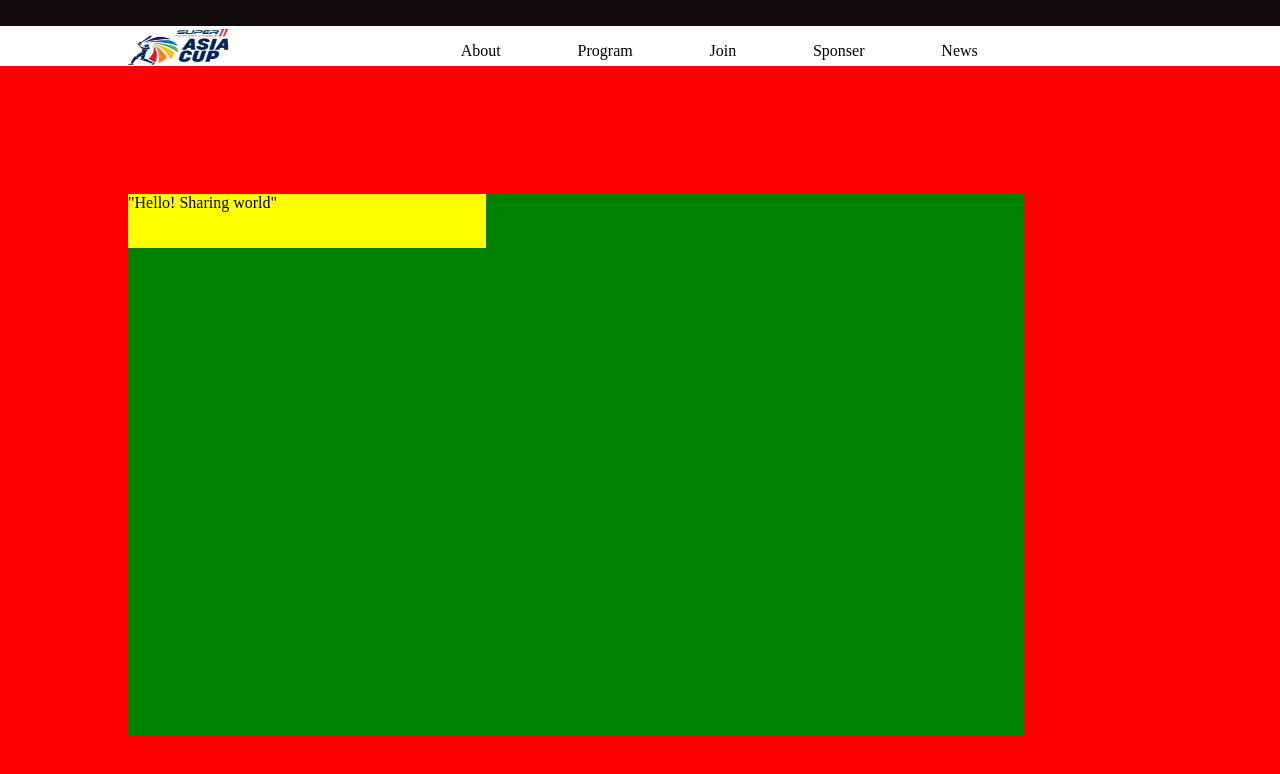
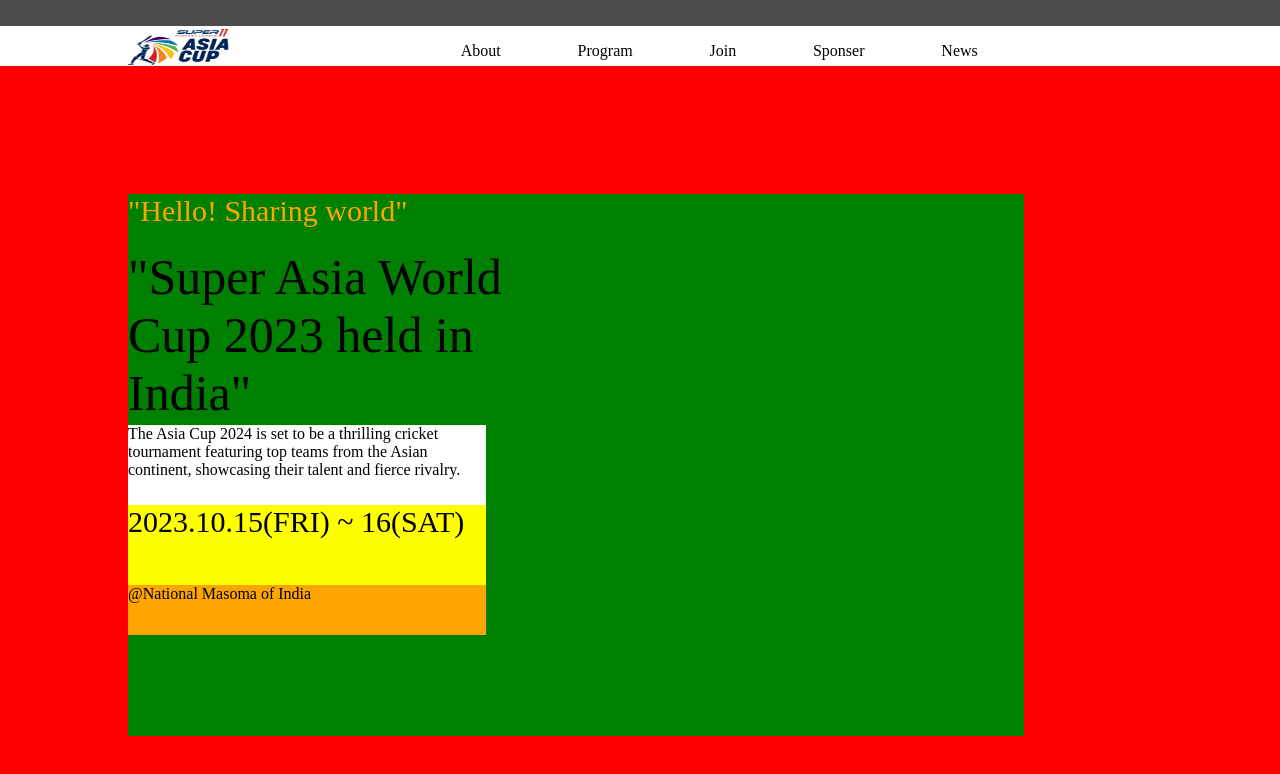
Before and after one commit to bilalmy/Conforence, a plain HTML site: page index.html in a window 1280 px wide. Drawn offline with Linux system fonts and the light colour scheme.

Commit message:
MidTerm Submission

```diff
--- a/index.html
+++ b/index.html
@@ -30,6 +30,18 @@
             <div id="hello">
                 <p>"Hello! Sharing world"</p>
             </div>
+            <div id="Asia">
+                <p>"Super Asia World Cup 2023 held in India"</p>
+            </div>
+
+
+            <div id="small">
+                The Asia Cup 2024 is set to be a thrilling cricket tournament featuring top teams from the Asian continent, showcasing their talent and fierce rivalry.
+            </div>
+            <div id="blakia">
+                <p>2023.10.15(FRI) ~ 16(SAT)</p>
+            </div>
+            <div id="lastLine">@National Masoma of India</div>
         </div>
     </div>
 </body>
--- a/style.css
+++ b/style.css
@@ -21,7 +21,7 @@
    }
 .blackdiv
 {
-    background-color: rgb(15, 10, 10);
+    background-color: #4B4B4B;
     height:40%;
     width:100%;
 }
@@ -72,17 +72,73 @@
     margin-right: 50px;
     margin-bottom: 5%;
 }
-#hello
-{
-    width:40%;
+#hello {
+    width: 40%;
     height: 10%;
-    background-color: yellow;
 }
-#hello>p
-{
-    width:100%;
-    height: 100%;
-    font-size: bolder;
+
+#hello > p {
+    width: 100%; /* Set to 100% to fill the parent width */
+    height: 100%; /* Set to 100% to fill the parent height */
+    margin: 0; /* Remove default margin to prevent overflow */
+    font-size:30px; /* You can adjust this or use a specific size */
+    color:orange;
+}
+
+
+#Asia {
+    width: 80%; /* Set width to fill most of the parent */
+    height: 150px; /* Set a fixed height */
+
+}
+
+#Asia > p {
+    width: 60%; /* Set to 100% to fill the parent width */
+    height: 100%; /* Set to 100% to fill the parent height */
+    margin: 0; /* Remove default margin to prevent overflow */
+    font-size: 50px; /* Font size */
+}
+
+#small {
+    margin-top: 3%;
+    width: 40%; /* Set width to fill most of the parent */
+    height: 80px; /* Set a fixed height */
+    background-color: white;
+}
+
+#Asia > p {
+    width: 60%; /* Set to 100% to fill the parent width */
+    height: 100%; /* Set to 100% to fill the parent height */
+    margin: 0; /* Remove default margin to prevent overflow */
+    font-size: 50px; /* Font size */
+}
+
+#blakia {
+    width: 40%; /* Set width to fill most of the parent */
+    height: 80px; /* Set a fixed height */
+    background-color:yellow;
+    padding-top: 10;
+}
+
+#blakia> p {
+    width: 100%; /* Set to 100% to fill the parent width */
+    height: 100%; /* Set to 100% to fill the parent height */
+    margin: 0; /* Remove default margin to prevent overflow */
+    font-size: 30px; /* Font size */
+}
+
+#lastLine {
+    width: 40%; /* Set width to fill most of the parent */
+    height: 50px; /* Set a fixed height */
+    background-color:orange;
+
+}
+
+#lastLine> p {
+    width: 100%; /* Set to 100% to fill the parent width */
+    height: 100%; /* Set to 100% to fill the parent height */
+    margin: 0; /* Remove default margin to prevent overflow */
+    font-size: 30px; /* Font size */
 }
 
 }
```
